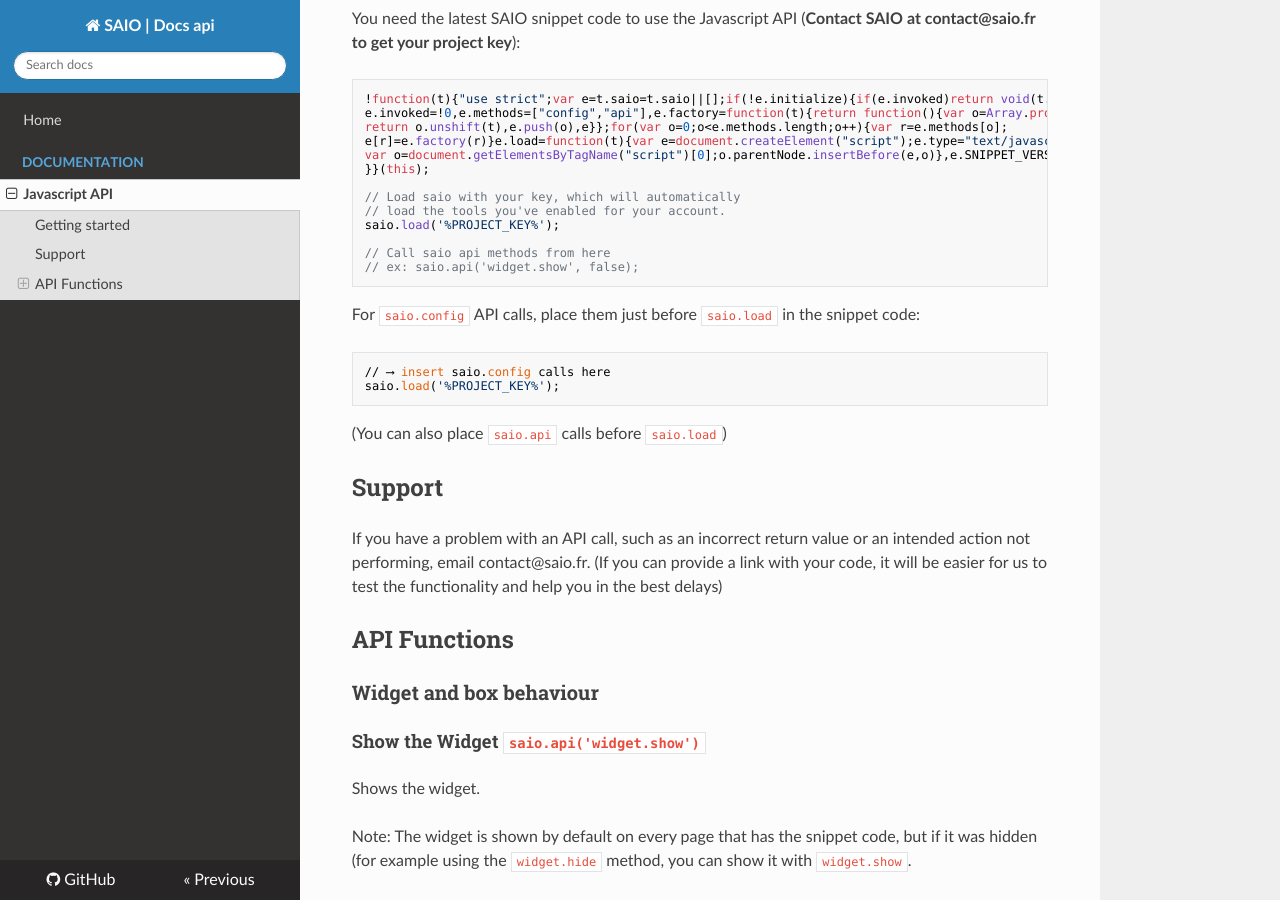
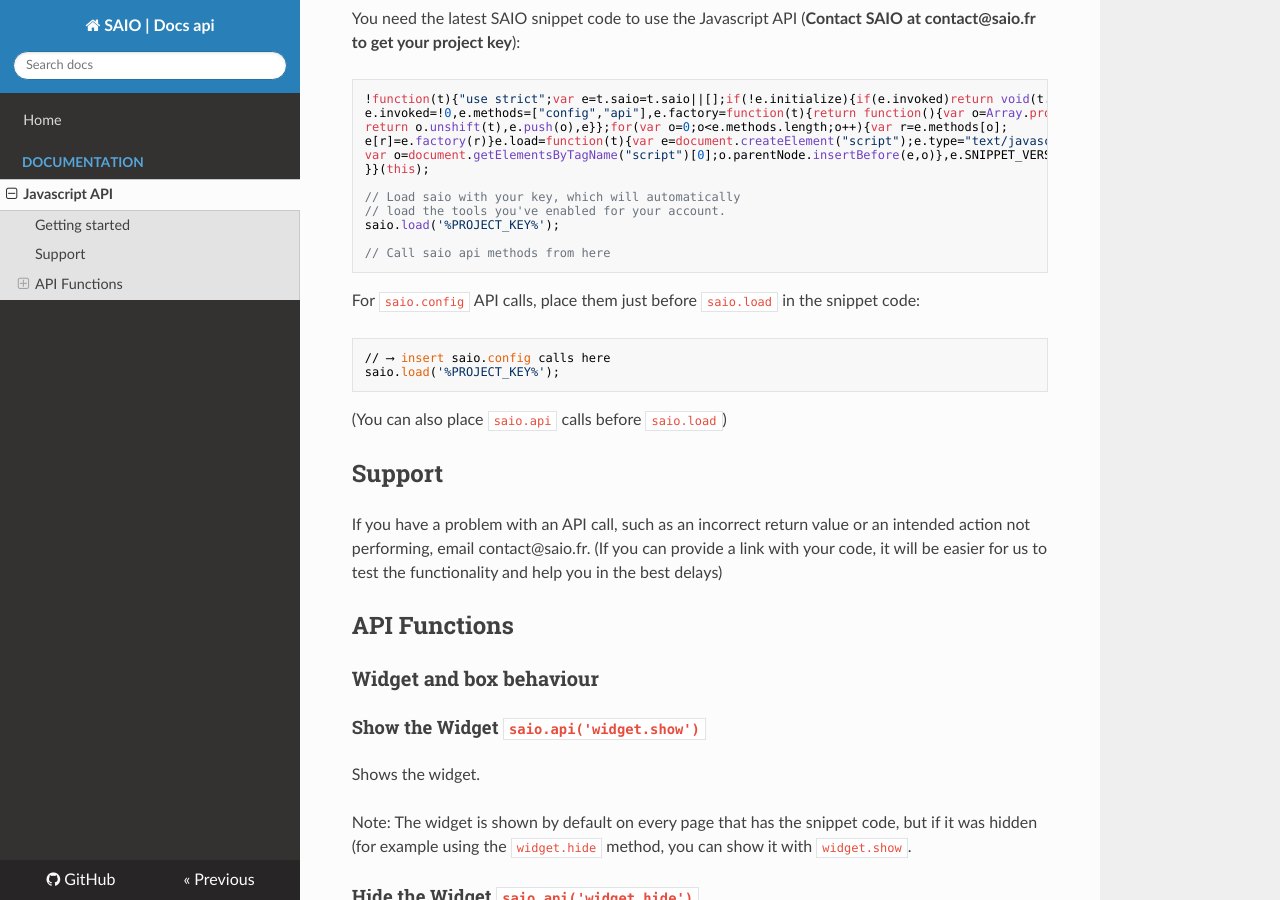
Before and after one commit to saio-fr/apidocs, an MkDocs documentation site: the page built from docs/javascript-api.md, in a window 1280 px wide and 900 px high, scrolled down 353 px. Built offline with MkDocs 1.6.1, drawn with Linux system fonts in a browser that asks for light colours; nearby versions of some CDN libraries; old or Windows-style settings are respelled for this version of MkDocs.

Commit message:
remove example api use in snippet (misleading)

```diff
--- a/docs/javascript-api.md
+++ b/docs/javascript-api.md
@@ -20,7 +20,6 @@ You need the latest SAIO snippet code to use the Javascript API (**Contact SAIO
     saio.load('%PROJECT_KEY%');
 
     // Call saio api methods from here
-    // ex: saio.api('widget.show', false);
 
 For `saio.config` API calls, place them just before `saio.load` in the snippet code:
 
```
